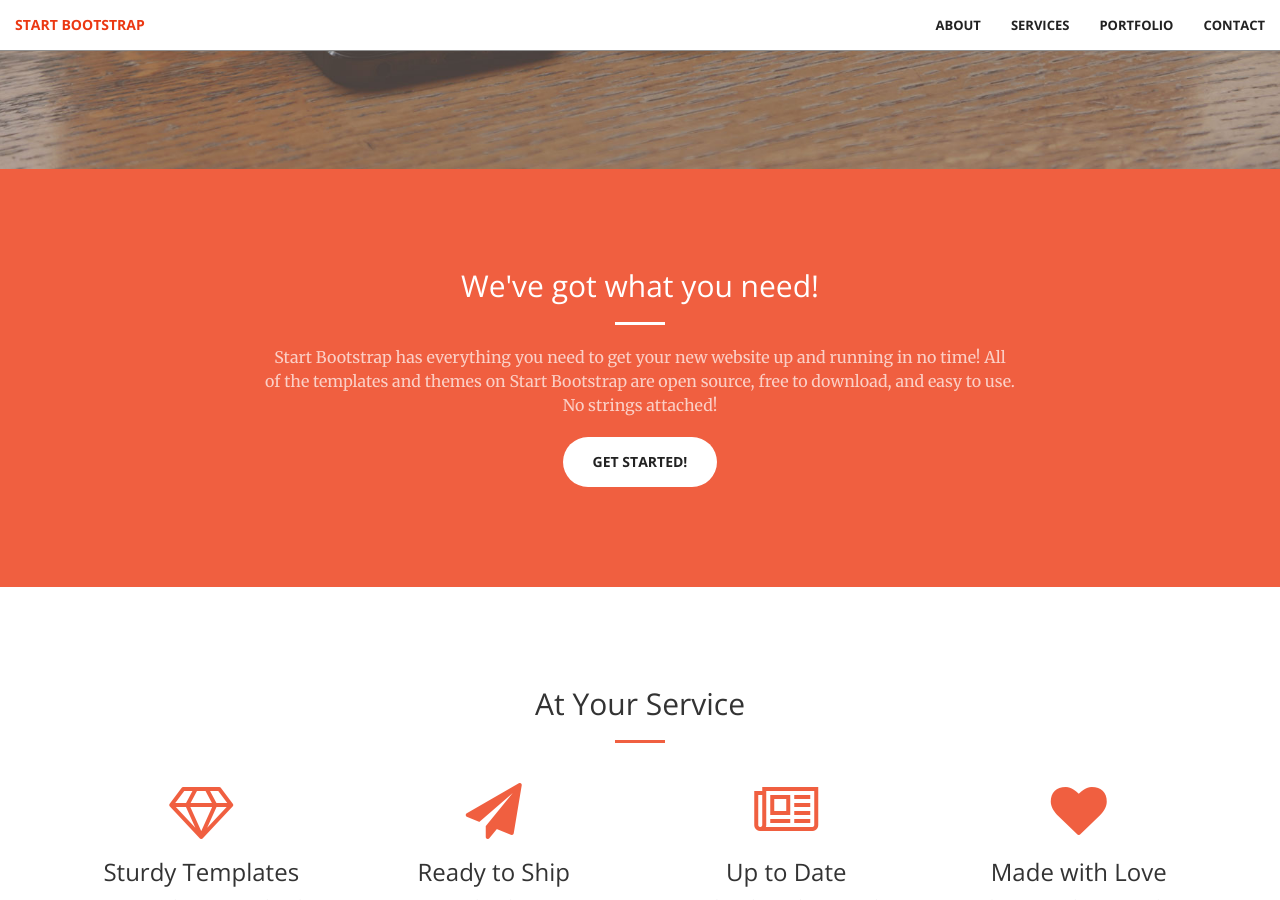
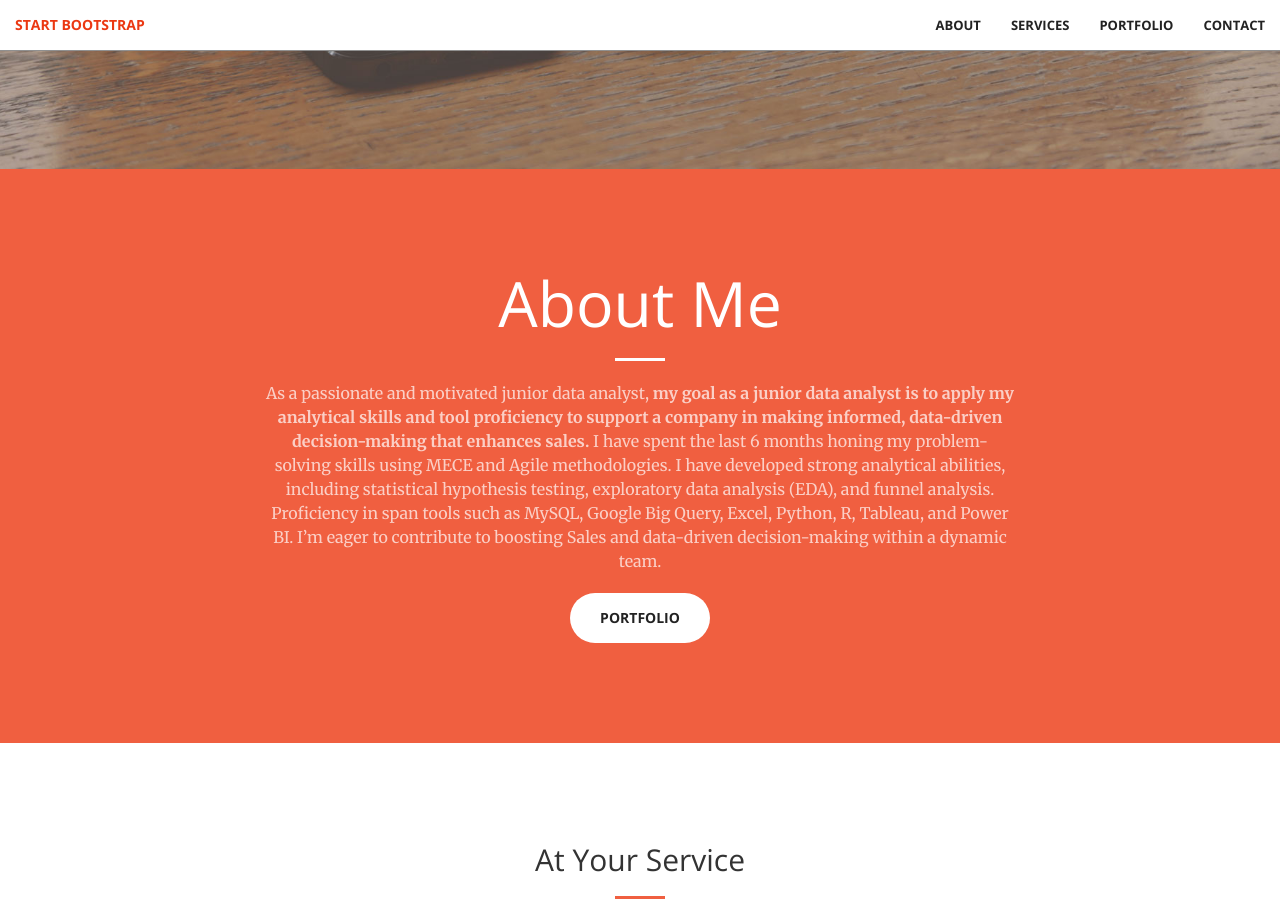
Before and after one commit to AndreasHutmann/Junghyeon-Ahn, a Jekyll site: the page built from index.html, in a window 1280 px wide and 900 px high, scrolled down 731 px. Built offline with Jekyll 4.4.1, drawn with Linux system fonts in a browser that asks for light colours.

Commit message:
Update call-to-action.html
call to action.v1

```diff
--- a/_includes/call-to-action.html
+++ b/_includes/call-to-action.html
@@ -2,10 +2,12 @@
     <div class="container">
         <div class="row">
             <div class="col-lg-8 col-lg-offset-2 text-center">
-                <h2 class="section-heading">We've got what you need!</h2>
+                <h1 class="section-heading">About Me</h1>
                 <hr class="light">
-                <p class="text-faded">Start Bootstrap has everything you need to get your new website up and running in no time! All of the templates and themes on Start Bootstrap are open source, free to download, and easy to use. No strings attached!</p>
-                <a href="#" class="btn btn-default btn-xl">Get Started!</a>
+                <p class="text-faded">As a passionate and motivated junior data analyst, <strong>my goal as a junior data analyst is to apply my analytical skills and tool proficiency to support a company in making informed, data-driven decision-making that enhances sales.</strong>
+
+I have spent the last 6 months honing my problem-solving skills using MECE and Agile methodologies. I have developed strong analytical abilities, including statistical hypothesis testing, exploratory data analysis (EDA), and funnel analysis. Proficiency in span tools such as MySQL, Google Big Query, Excel, Python, R, Tableau, and Power BI. I’m eager to contribute to boosting Sales and data-driven decision-making within a dynamic team.</p>
+                <a href="#" class="btn btn-default btn-xl">Portfolio</a>
             </div>
         </div>
     </div>
```
